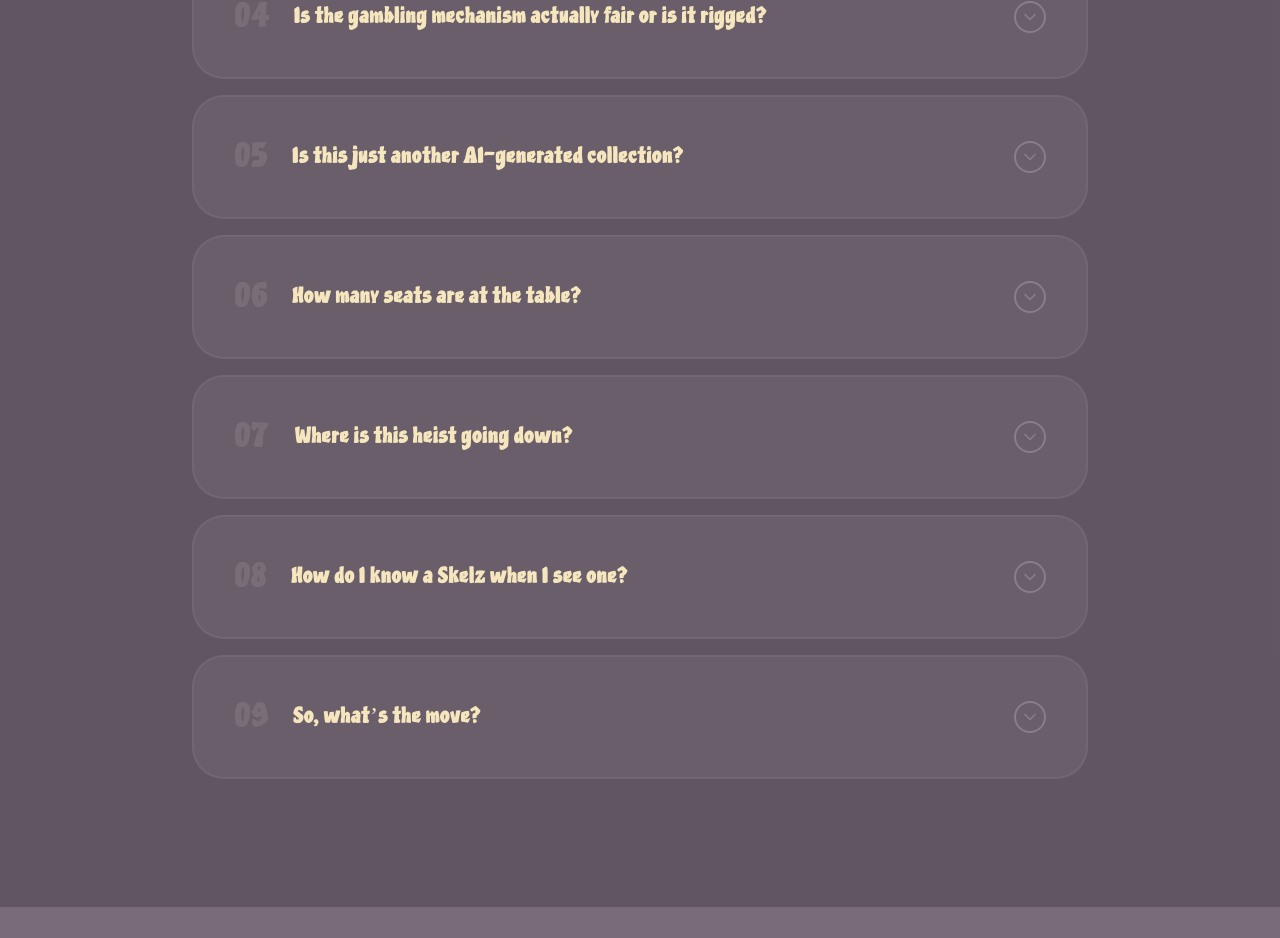
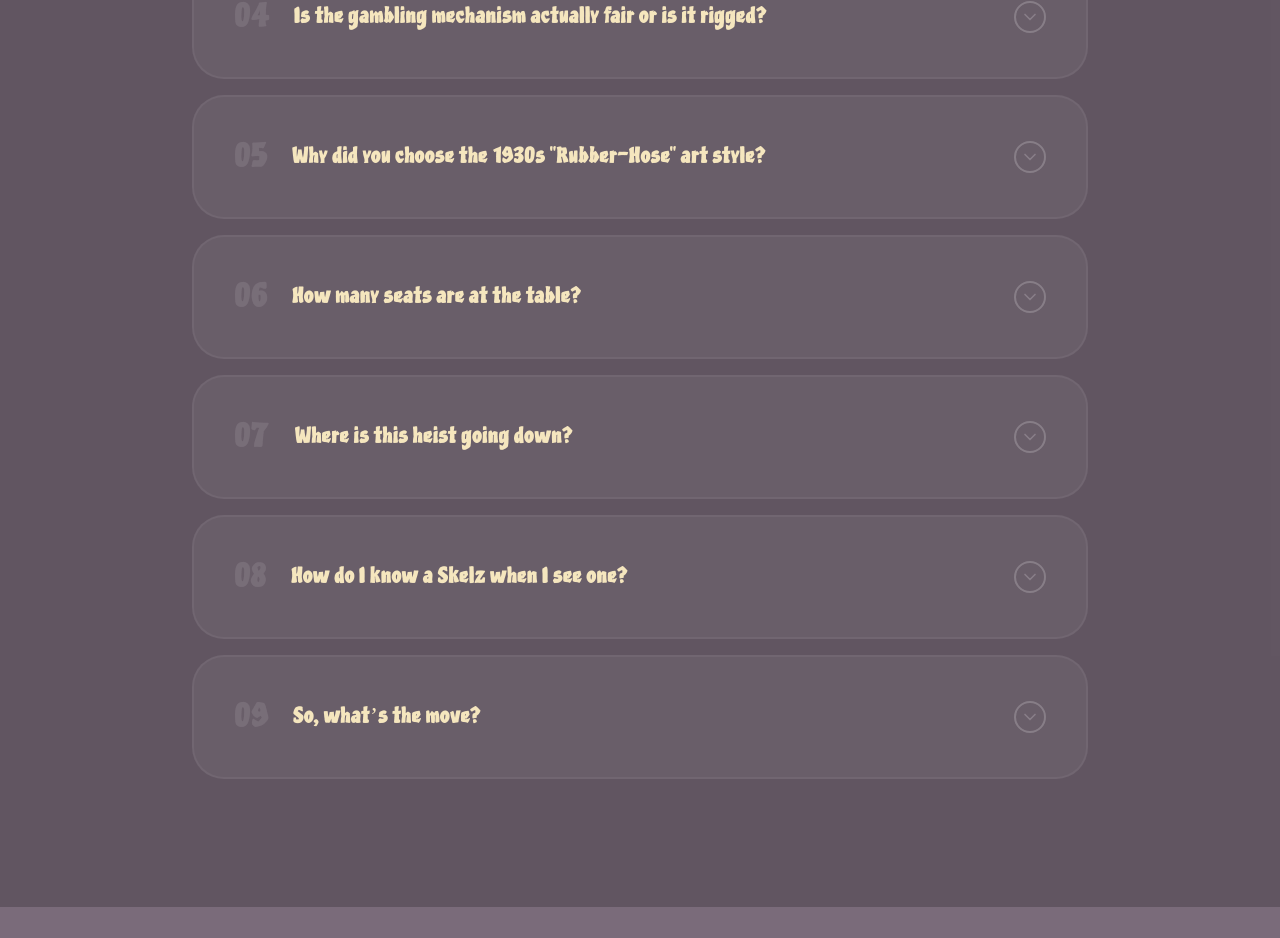
Before and after one commit to mrskelznfts/Mrskelz, a React (Vite) app: page / in a window 1280 px wide. Shown: the part 6203-7141 px from the top of the page. Built offline with nearby package versions, Linux system fonts and the light colour scheme.

Commit message:
docs: update FAQ #5 with art style choice details

```diff
--- a/src/App.tsx
+++ b/src/App.tsx
@@ -380,8 +380,8 @@ const QnASection = () => {
       a: "Every transaction and outcome is anchored to the blockchain via Provably Fair smart contracts. Mr. Skelz is the boss, but the ledger is the law. You can verify every single roll and prediction yourself. Transparency is our only rule."
     },
     {
-      q: "Is this just another AI-generated collection?",
-      a: "Not a chance. This isn’t AI-generated slop. This is real ink and a relentless obsession with the craft. Every frame is a love letter to the Golden Era when games were punishing, quarters were the only currency that mattered, and graphics peaked at a glorious 320x224 resolution."
+      q: "Why did you choose the 1930s \"Rubber-Hose\" art style?",
+      a: "Because we’re sick of the \"perfect\" AI-generated sludge filling up everyone’s timeline. Most projects today are just prompts soulless, clean, and mathematically boring. We went back to 1930 because that era was about the human hand."
     },
     {
       q: "How many seats are at the table?",
```
